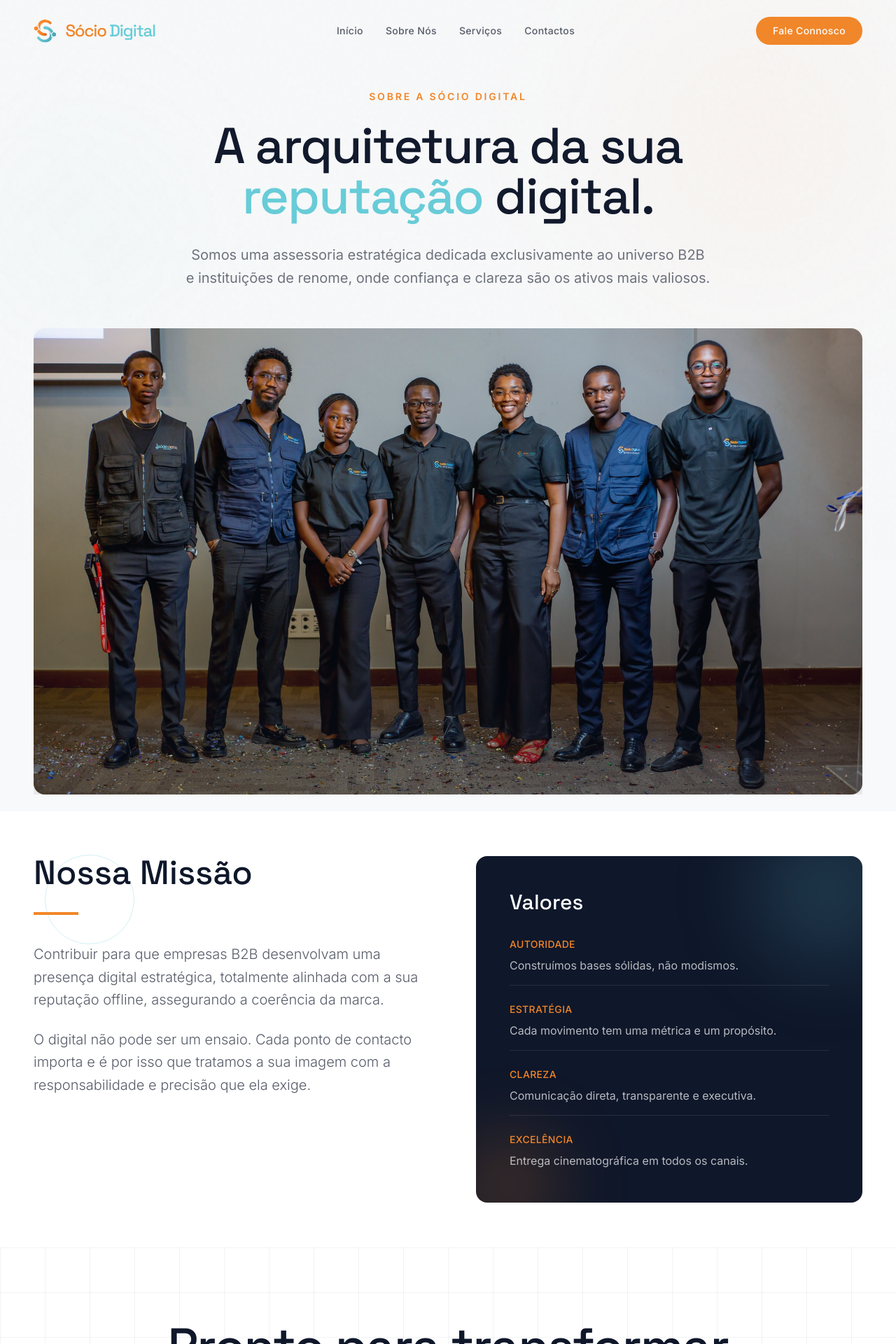
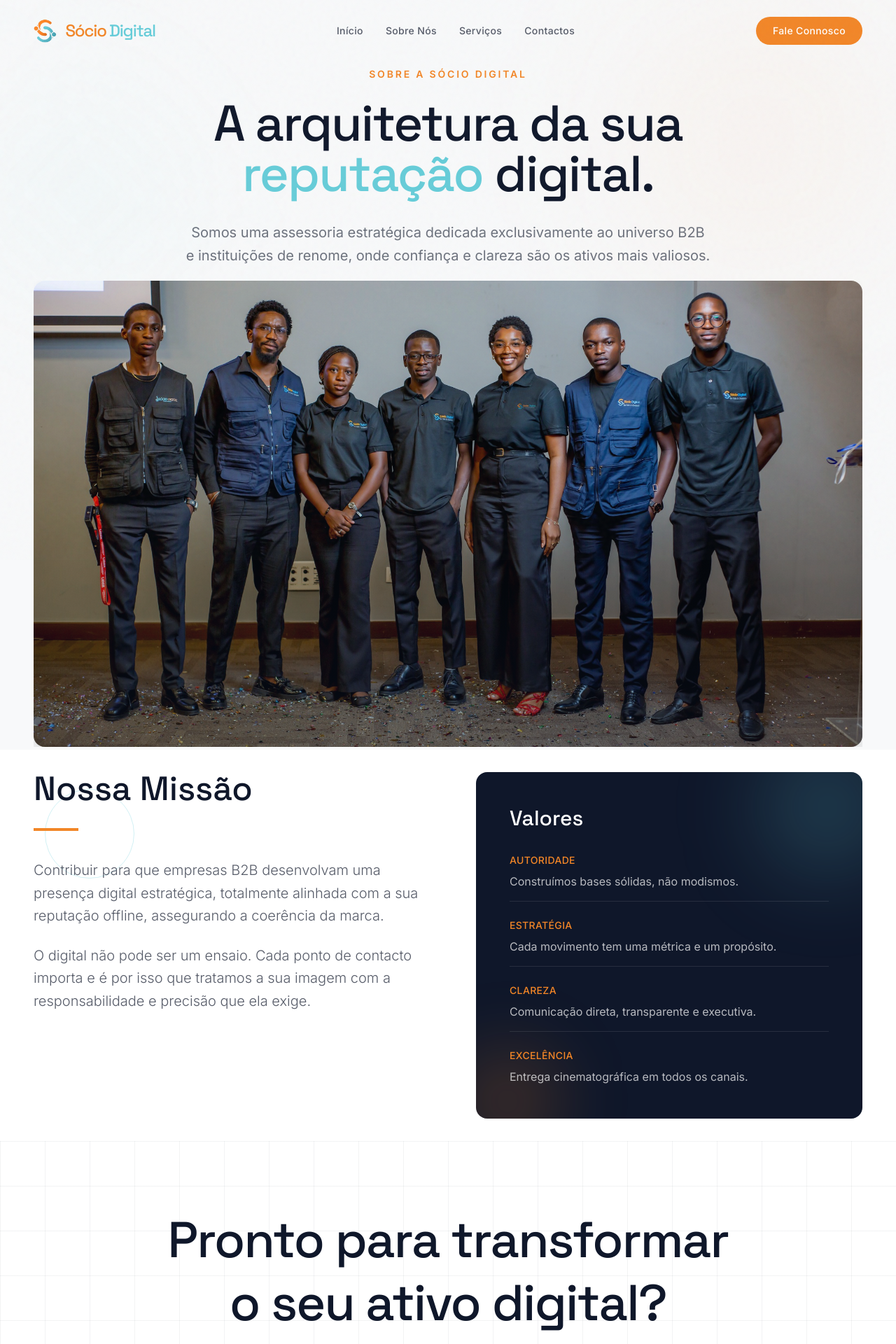
Before and after one commit to EdKassocota/sociodigital, a React (Vite) app: page /sobre in a window 1280 px wide. Shown: the top 1920 px of the page at 70% size. Built offline with nearby package versions, Linux system fonts and the light colour scheme.

Commit message:
Reduz ainda mais espaçamento na Sobre Nós seguindo modelo da página Serviços

```diff
--- a/src/pages/SobreNos.tsx
+++ b/src/pages/SobreNos.tsx
@@ -12,7 +12,7 @@ export default function SobreNos() {
         description="Conheça a missão e os valores da Sócio Digital. Somos especialistas em construir autoridade digital para o setor B2B e instituições."
       />
       {/* Intro section */}
-       <section className="relative pt-32 pb-8">
+       <section className="relative pt-24 pb-4">
         <div className="absolute top-0 right-0 w-[50vh] h-[50vh] bg-[#F28627]/5 rounded-full blur-[120px] pointer-events-none" />
         <div className="absolute bottom-0 left-0 w-[30vh] h-[30vh] bg-[#66CDD9]/5 rounded-[40px] rotate-45 blur-[100px] pointer-events-none" />
 
@@ -34,7 +34,7 @@ export default function SobreNos() {
       </section>
 
       {/* Cinematic Image Break */}
-       <section className="w-full px-6 md:px-12 max-w-[100rem] mx-auto py-6 relative z-10">
+       <section className="w-full px-6 md:px-12 max-w-[100rem] mx-auto py-1 relative z-10">
         <motion.div
           initial={{ clipPath: "inset(0 100% 0 0)", opacity: 0 }}
           whileInView={{ clipPath: "inset(0 0% 0 0)", opacity: 1 }}
@@ -49,7 +49,7 @@ export default function SobreNos() {
       </section>
 
       {/* Manifesto / Mission */}
-       <section className="py-16 bg-white relative">
+       <section className="py-8 bg-white relative">
         <div className="absolute top-[10%] left-[5%] w-32 h-32 border border-[#66CDD9]/30 rounded-full pointer-events-none" />
         <div className="absolute bottom-[20%] right-[10%] w-16 h-16 bg-[#F28627]/10 rotate-12 pointer-events-none" />
 
```
